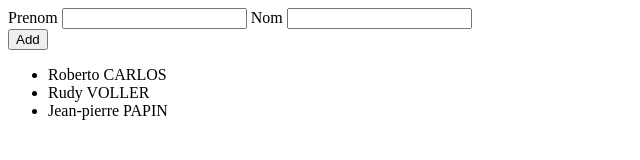
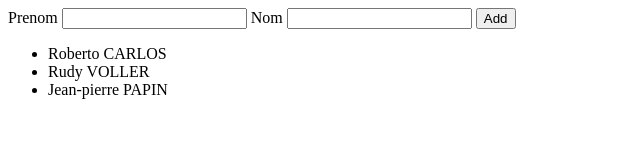
Before and after one commit to renaudboyer/contacts-html, a plain HTML site: page index.html in a window 1280 px wide. Shown: the whole page, without its empty margins (0-640 px from the left). Drawn offline with Linux system fonts and the light colour scheme.

Commit message:
Use form submit

```diff
--- a/index.html
+++ b/index.html
@@ -5,13 +5,14 @@
     <title>Contacts</title>
 </head>
 <body>
-<form>
+<form onsubmit="addListItem(); return false;">
     <label for="firstNameInput">Prenom</label>
     <input id="firstNameInput" type="text">
     <label for="lastNameInput">Nom</label>
     <input id="lastNameInput" type="text">
+
+    <input type="submit" value="Add">
 </form>
-<button onclick="addListItem()">Add</button>
 <ul id="contactList">
     <li>Roberto CARLOS</li>
     <li>Rudy VOLLER</li>
```
